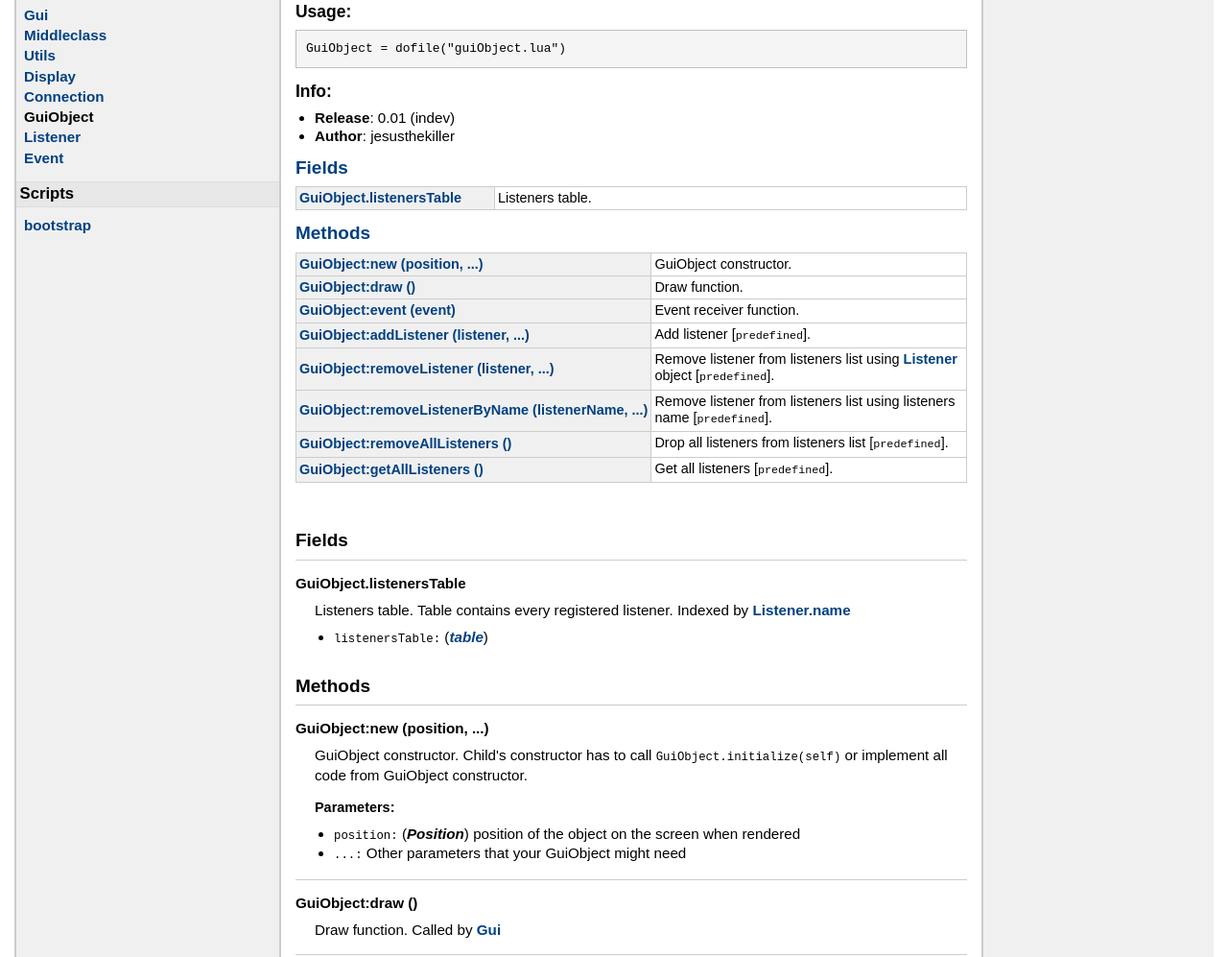
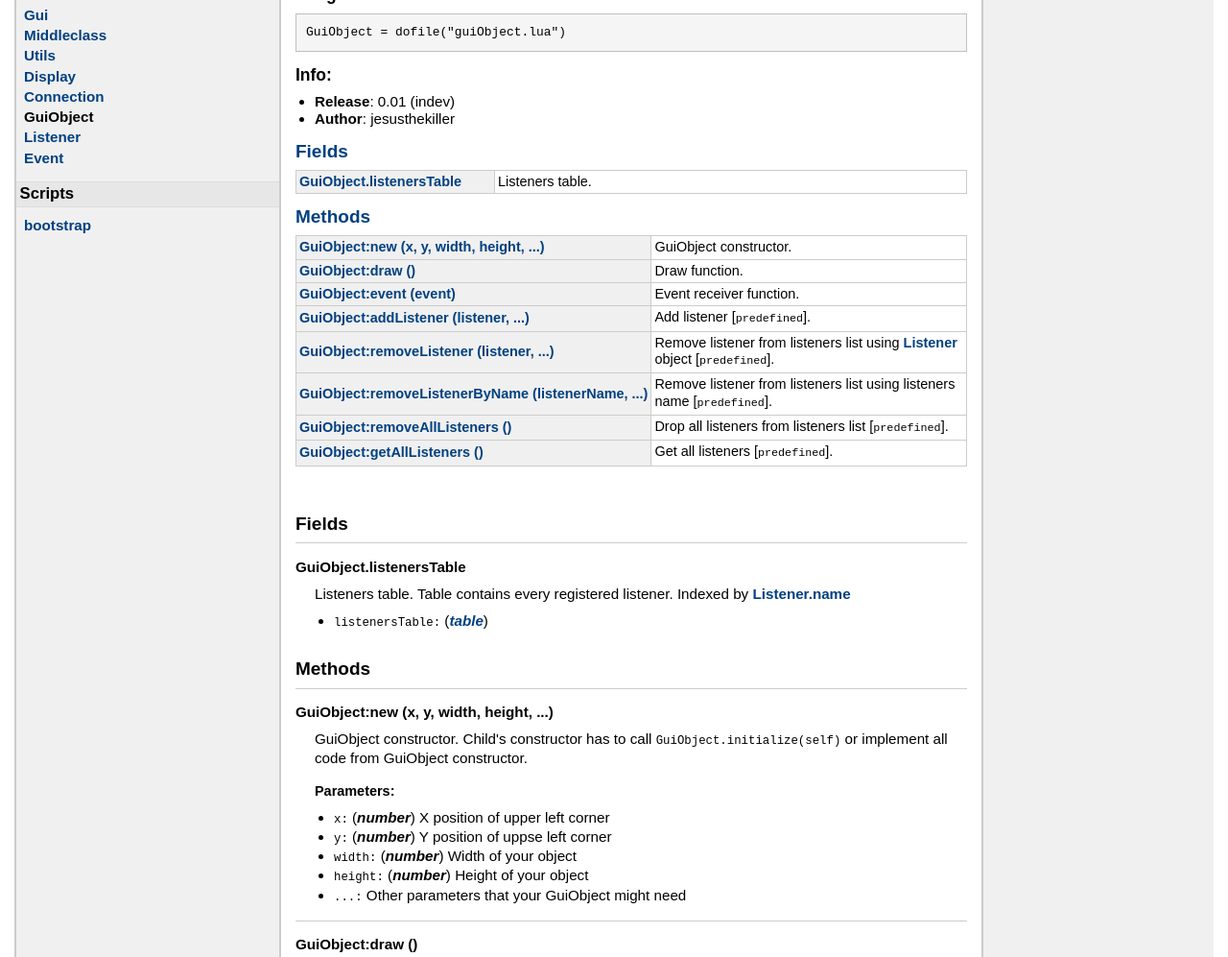
Before and after one commit to jesusthekiller/guiBuilder, a plain HTML site: page doc/classes/GuiObject.html in a window 1280 px wide. Shown: the part 212-1209 px from the top of the page at 96% size. Drawn offline with Linux system fonts and the light colour scheme.

Commit message:
Removed Position

```diff
--- a/doc/classes/GuiObject.html
+++ b/doc/classes/GuiObject.html
@@ -63,7 +63,6 @@
 
 <p> <strong>Depends on:</strong> <br/>
  > <a href="../classes/Middleclass.html#">Middleclass</a> <br/>
- > ??? <br/>
  > <a href="../classes/Event.html#">Event</a> <br/>
  > <a href="../classes/Listener.html#">Listener</a>  </p>
     <h3>Usage:</h3>
@@ -87,7 +86,7 @@
 <h2><a href="#Methods">Methods</a></h2>
 <table class="function_list">
 	<tr>
-	<td class="name" nowrap><a href="#GuiObject:new">GuiObject:new (position, ...)</a></td>
+	<td class="name" nowrap><a href="#GuiObject:new">GuiObject:new (x, y, width, height, ...)</a></td>
 	<td class="summary">GuiObject constructor.</td>
 	</tr>
 	<tr>
@@ -155,7 +154,7 @@
     <dl class="function">
     <dt>
     <a name = "GuiObject:new"></a>
-    <strong>GuiObject:new (position, ...)</strong>
+    <strong>GuiObject:new (x, y, width, height, ...)</strong>
     </dt>
     <dd>
     GuiObject constructor.
@@ -164,9 +163,21 @@
 
     <h3>Parameters:</h3>
     <ul>
-        <li><span class="parameter">position</span>
-            <span class="types"><span class="type">Position</span></span>
-         position of the object on the screen when rendered
+        <li><span class="parameter">x</span>
+            <span class="types"><span class="type">number</span></span>
+         X position of upper left corner
+        </li>
+        <li><span class="parameter">y</span>
+            <span class="types"><span class="type">number</span></span>
+         Y position of uppse left corner
+        </li>
+        <li><span class="parameter">width</span>
+            <span class="types"><span class="type">number</span></span>
+         Width of your object
+        </li>
+        <li><span class="parameter">height</span>
+            <span class="types"><span class="type">number</span></span>
+         Height of your object
         </li>
         <li><span class="parameter">...</span>
          Other parameters that your GuiObject might need
```
Also changed, not shown: 1 other file.
